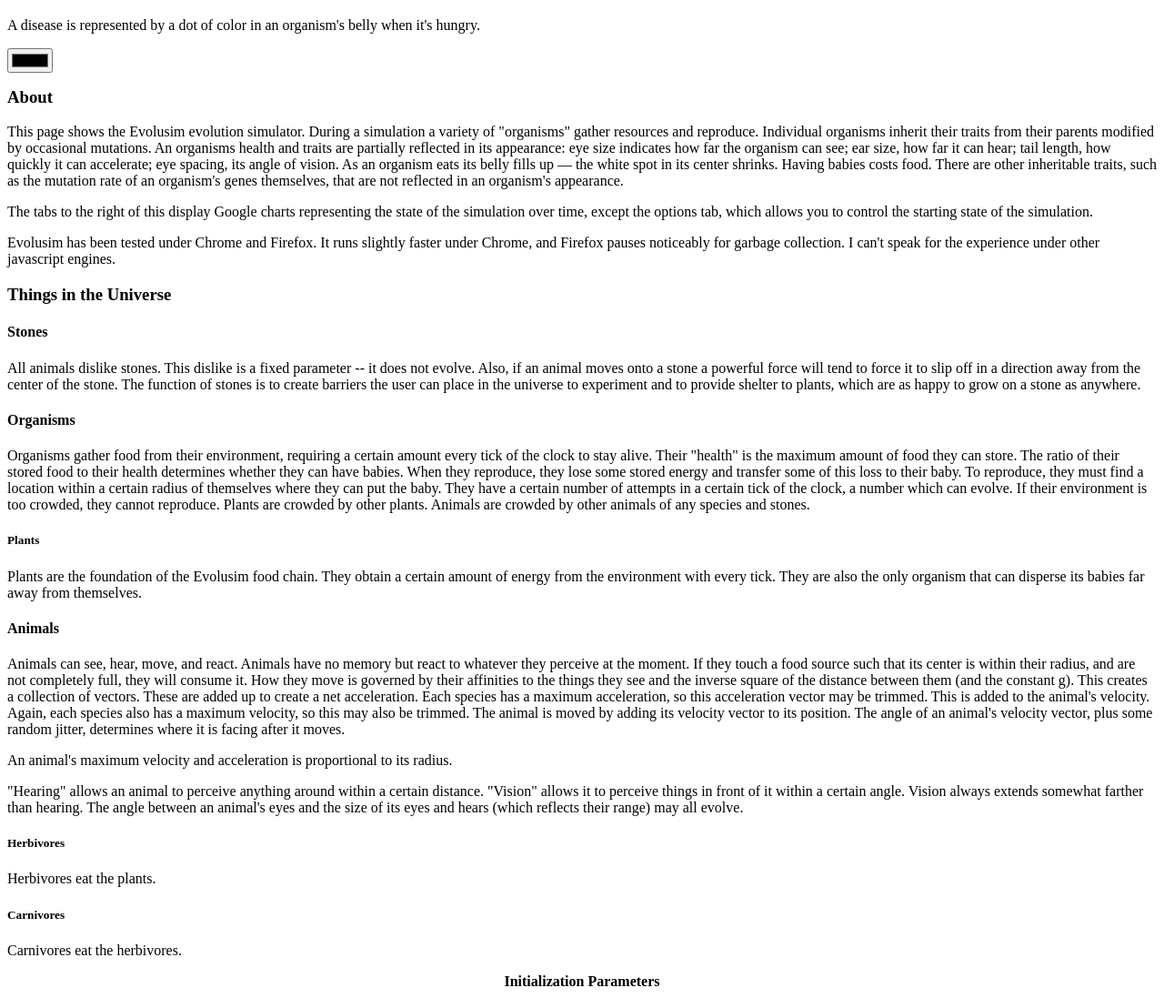
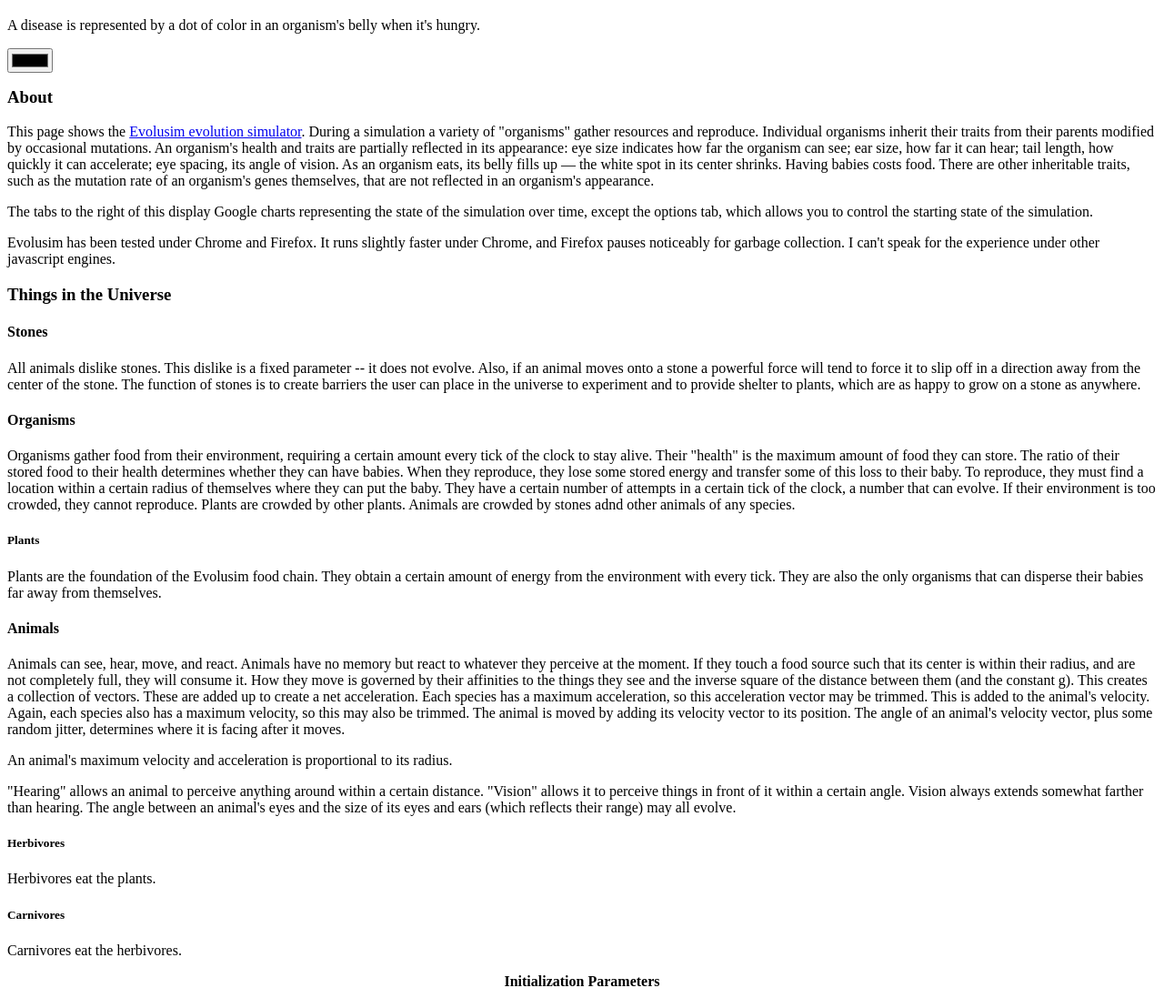
Before and after one commit to dfhoughton/evolusim, a plain HTML site: page evolution.html in a window 1280 px wide. Shown: the part 1781-2878 px from the top of the page at 91% size. Drawn offline with Linux system fonts and the light colour scheme; a script that the page names is missing.

Commit message:
fixed some typos

```diff
--- a/evolution.html
+++ b/evolution.html
@@ -1,6 +1,7 @@
 <html>
   <head>
-    <title>Evolution Simulator</title>
+    <title>Evolusim</title>
+    <meta name="description" content="An evolution simulator I started writing for Jude and finished (more or less) for myself."/>
     <script type="text/javascript" src="https://www.google.com/jsapi?autoload={'modules':[{'name':'visualization','version':'1','packages':['corechart']}]}"></script>
     <script type="text/javascript" src="evolution.js"></script>
     <style type="text/css">
@@ -177,11 +178,12 @@
       <div id="about" class="table-y">
         <h3>About</h3>
         <p>
-          This page shows the Evolusim evolution simulator. During a simulation a variety of "organisms"
+          This page shows the <a href="https://github.com/dfhoughton/evolusim" target="_blank">
+          Evolusim evolution simulator</a>. During a simulation a variety of "organisms"
           gather resources and reproduce. Individual organisms inherit their traits from their parents modified
-          by occasional mutations. An organisms health and traits are partially reflected in its appearance: eye
+          by occasional mutations. An organism's health and traits are partially reflected in its appearance: eye
           size indicates how far the organism can see; ear size, how far it can hear; tail length, how quickly it
-          can accelerate; eye spacing, its angle of vision. As an organism eats its belly fills up &mdash; the
+          can accelerate; eye spacing, its angle of vision. As an organism eats, its belly fills up &mdash; the
           white spot in its center shrinks. Having babies costs food. There are other inheritable traits, such
           as the mutation rate of an organism's genes themselves, that are not reflected in an organism's appearance.
         </p>
@@ -208,13 +210,13 @@
           their health determines whether they can have babies. When they reproduce, they lose some stored energy
           and transfer some of this loss to their baby. To reproduce, they must find a location within a certain
           radius of themselves where they can put the baby. They have a certain number of attempts in a certain
-          tick of the clock, a number which can evolve. If their environment is too crowded, they cannot reproduce.
-          Plants are crowded by other plants. Animals are crowded by other animals of any species and stones.
+          tick of the clock, a number that can evolve. If their environment is too crowded, they cannot reproduce.
+          Plants are crowded by other plants. Animals are crowded by stones adnd other animals of any species.
         </p>
         <h5><img class="plant float-left"> Plants</h5>
         <p>
           Plants are the foundation of the Evolusim food chain. They obtain a certain amount of energy from the environment
-          with every tick. They are also the only organism that can disperse its babies far away from themselves.
+          with every tick. They are also the only organisms that can disperse their babies far away from themselves.
         </p>
         <h4>Animals</h4>
         <p>
@@ -233,7 +235,7 @@
         <p>
           "Hearing" allows an animal to perceive anything around within a certain distance. "Vision" allows it to
           perceive things in front of it within a certain angle. Vision always extends somewhat farther than
-          hearing. The angle between an animal's eyes and the size of its eyes and hears (which reflects their range)
+          hearing. The angle between an animal's eyes and the size of its eyes and ears (which reflects their range)
           may all evolve.
         </p>
         <h5><img class="herbivore float-left"> Herbivores</h5>
```
